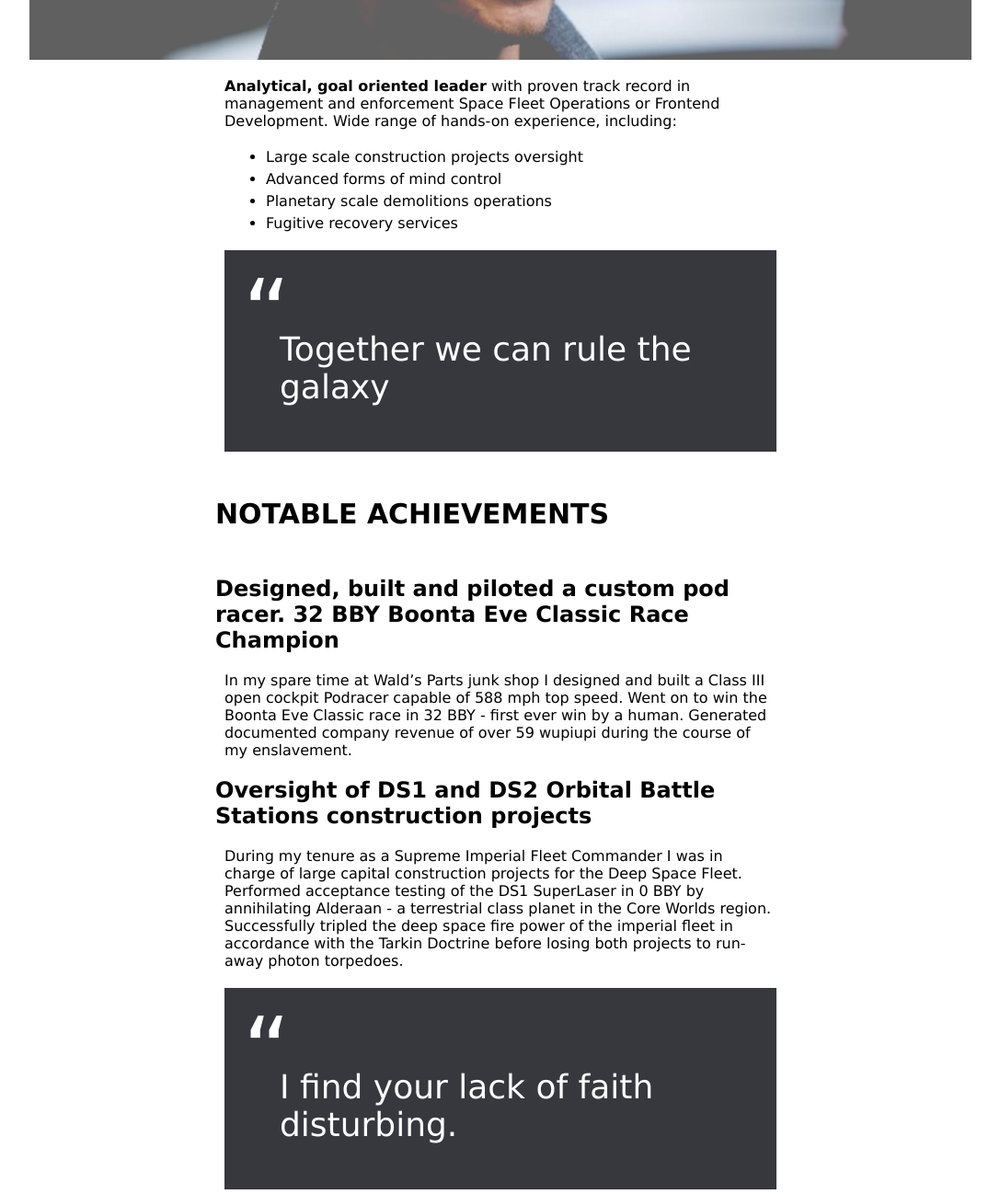
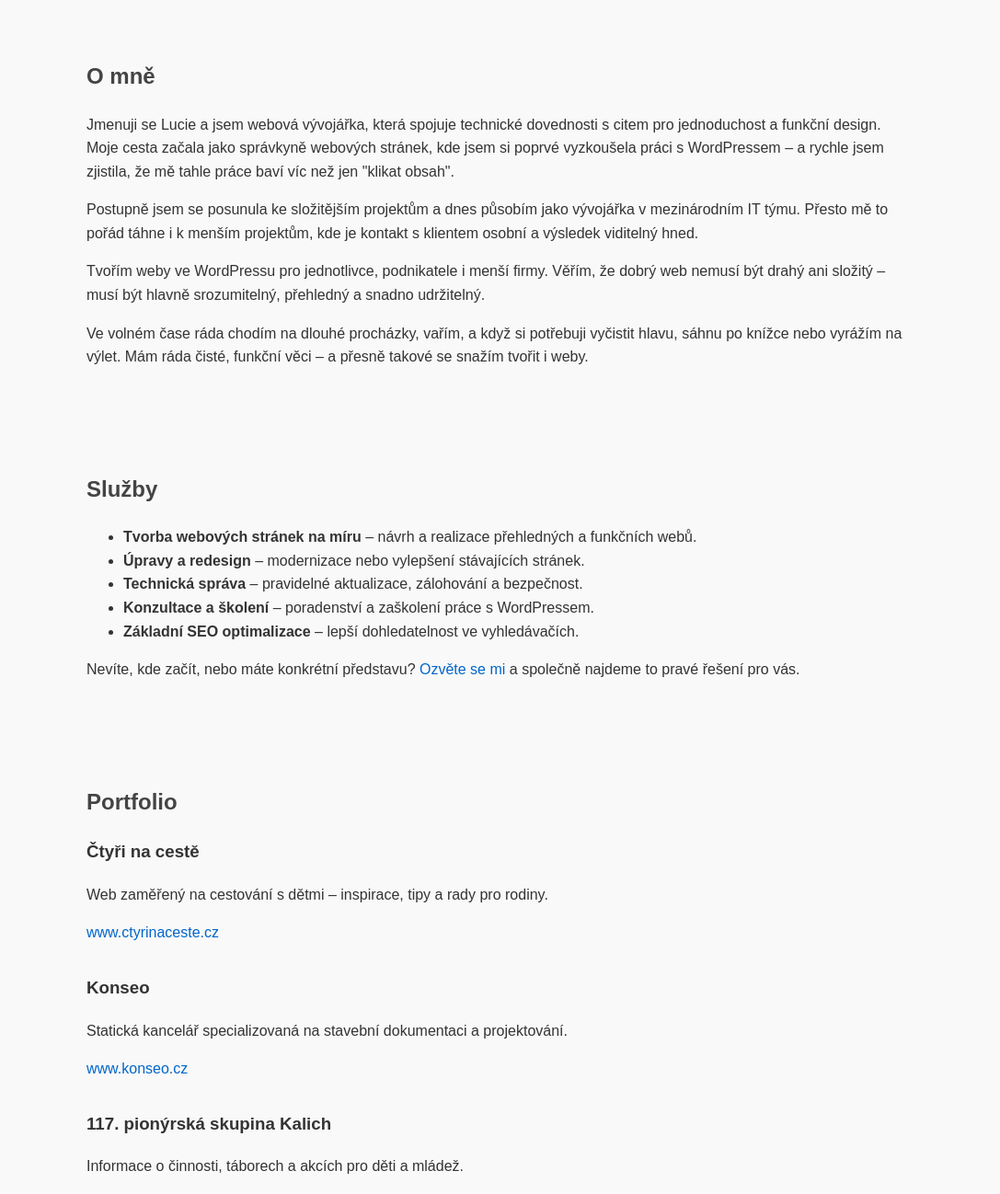
Before and after one commit to LuciePrejzova/LuciePrejzova.github.io, a plain HTML site: page index.html in a window 1280 px wide. Shown: the part 258-1556 px from the top of the page at 92% size, without its empty margins (96-1183 px from the left). Drawn offline with Linux system fonts and the light colour scheme.

Commit message:
new pages

```diff
--- a/cv.css
+++ /dev/null
@@ -1,95 +0,0 @@
-* {
-    margin: 0;
-}
-
-body {
-    font-family: 'Lucida Sans', 'Lucida Sans Regular', 'Lucida Grande', 'Lucida Sans Unicode', Geneva, Verdana, sans-serif;
-}
-
-img {
-    display: block;
-    margin-left: auto;
-    margin-right: auto;
-    width: 80%;
-}
-
-header{
-    text-align: left;
-}
-
-header h2 {
-    display: block;
-    font-size: 42px;
-    margin: -200px 0 0 25%;
-}
-
-header h1 {
-    font-size: 52px;
-    margin: 10px 0 100px 25%;
-
-}
-
-main {
-    margin: 50px 25%;
-}
-
-#first q {
-    font-weight: bold;
-
-}
-
-#first q::before {
-    content: none;
-}
-
-#first q::after {
-    content: none;
-}
-
-p {
-    margin: 20px;
-}
-
-ul {
-    margin: 20px;
-}
-
-li{
-    margin: 5px;
-}
-
-h2 {
-    font-size: 30px;
-    margin: 50px 10px;
-    text-transform: uppercase;
-}
-
-h3 {
-    font-size: 24px;
-    margin: 10px;
-}
-
-h4 {
-    font-size: 16;
-    margin: 10px;
-    font-style: italic;
-}
-
-
-blockquote {
-    font-size: 36px;
-    background-color: #36383E;
-    color: white;
-    margin: 20px;
-    padding: 50px 60px;
-
-}
-
-.quoted::before {
-    content: '\201C';
-    font-size: 100px;
-    display: block;
-    margin-top: -40px;
-    margin-bottom: -40px;
-    margin-left: -40px;
-}
--- a/index.html
+++ b/index.html
@@ -1,106 +1,172 @@
 <!DOCTYPE html>
-<html>
-
+<html lang="cs">
   <head>
-    <meta charset='utf-8'>
-    <meta name="keywords" content='curriculum vitae'>
-    <title>Anakin Skywalker</title>
-    <link rel='stylesheet' type='text/css' href='cv.css'>
-
+    <meta charset="UTF-8" />
+    <meta name="viewport" content="width=device-width, initial-scale=1.0" />
+    <title>Lucie Prejzová – Tvorba webů ve WordPressu</title>
+    <style>
+      body {
+        font-family: Arial, sans-serif;
+        margin: 0;
+        padding: 0;
+        line-height: 1.6;
+        background-color: #f9f9f9;
+        color: #333;
+      }
+      header,
+      section,
+      footer {
+        padding: 2rem;
+        max-width: 900px;
+        margin: auto;
+      }
+      header {
+        background-color: #fff;
+        text-align: center;
+        padding-top: 4rem;
+        padding-bottom: 4rem;
+      }
+      h1 {
+        font-size: 2rem;
+        margin-bottom: 0.5rem;
+      }
+      h2 {
+        margin-top: 2rem;
+        color: #444;
+      }
+      .portfolio-item {
+        margin-bottom: 2rem;
+      }
+      a {
+        color: #0066cc;
+        text-decoration: none;
+      }
+      a:hover {
+        text-decoration: underline;
+      }
+    </style>
   </head>
-
   <body>
     <header>
-        <img src="img/anakin.png">
-        <h2>Hi, my name is</h2>
-        <h1>Anakin Skywalker</h1>
+      <h1>Webové stránky na míru pro živnostníky a malé firmy</h1>
+      <p>Jednoduché. Přehledné. Funkční. Postavené na WordPressu.</p>
     </header>
 
-    <main>
-        <section id='first'>
-            <p><q>Analytical, goal oriented leader</q> with proven track record in management and enforcement Space Fleet Operations or
-                Frontend Development. Wide range of hands-on experience, including:</p>
-            <ul>
-                <li>Large scale construction projects oversight</li>
-                <li>Advanced forms of mind control</li>
-                <li>Planetary scale demolitions operations</li>
-                <li>Fugitive recovery services</li>
-            </ul>
-        </section>
-
-        <blockquote class='quoted'>Together we can rule the galaxy</blockquote>
-
-        <section>
-            <h2>Notable achievements</h2>
-            <h3>Designed, built and piloted a custom pod racer. 32 BBY Boonta Eve Classic Race Champion</h3>
-            <p>In my spare time at Wald’s Parts junk shop I designed and built a Class III open cockpit Podracer capable of 588
-                mph top speed. Went on to win the Boonta Eve Classic race in 32 BBY - first ever win by a human. Generated
-                documented company revenue of over 59 wupiupi during the course of my enslavement.
+    <section id="o-mne">
+      <h2>O mně</h2>
+      <p>
+        Jmenuji se Lucie a jsem webová vývojářka, která spojuje technické
+        dovednosti s citem pro jednoduchost a funkční design. Moje cesta začala
+        jako správkyně webových stránek, kde jsem si poprvé vyzkoušela práci s
+        WordPressem – a rychle jsem zjistila, že mě tahle práce baví víc než jen
+        "klikat obsah".
       </p>
-            <h3>Oversight of DS1 and DS2 Orbital Battle Stations construction projects</h3>
-            <p>During my tenure as a Supreme Imperial Fleet Commander I was in charge of large capital construction projects for
-                the Deep Space Fleet. Performed acceptance testing of the DS1 SuperLaser in 0 BBY by annihilating Alderaan - a
-                terrestrial class planet in the Core Worlds region. Successfully tripled the deep space fire power of the
-                imperial fleet in accordance with the Tarkin Doctrine before losing both projects to run-away photon torpedoes.
+      <p>
+        Postupně jsem se posunula ke složitějším projektům a dnes působím jako
+        vývojářka v mezinárodním IT týmu. Přesto mě to pořád táhne i k menším
+        projektům, kde je kontakt s klientem osobní a výsledek viditelný hned.
+      </p>
+      <p>
+        Tvořím weby ve WordPressu pro jednotlivce, podnikatele i menší firmy.
+        Věřím, že dobrý web nemusí být drahý ani složitý – musí být hlavně
+        srozumitelný, přehledný a snadno udržitelný.
+      </p>
+      <p>
+        Ve volném čase ráda chodím na dlouhé procházky, vařím, a když si
+        potřebuji vyčistit hlavu, sáhnu po knížce nebo vyrážím na výlet. Mám
+        ráda čisté, funkční věci – a přesně takové se snažím tvořit i weby.
       </p>
     </section>
 
-        <blockquote class='quoted'>I find your lack of faith disturbing.</blockquote>
-
-        <section>
-            <h2>Experience</h2>
-            <h3>Sith Empire Headquarters, Dromund Kaas</h3>
-            <h4>Supreme Commander of Imperial Forces, Emperor’s Enforcer</h4>
+    <section id="sluzby">
+      <h2>Služby</h2>
       <ul>
-                <li>As the right-hand man to Emperor Sidious, hunted down jedi survivors and enforced the will of the empire;</li>
-                <li>Oversaw construction of the first generation Death Star;</li>
-                <li>First ever Imperial Supreme Commander;</li>
+        <li>
+          <strong>Tvorba webových stránek na míru</strong> – návrh a realizace
+          přehledných a funkčních webů.
+        </li>
+        <li>
+          <strong>Úpravy a redesign</strong> – modernizace nebo vylepšení
+          stávajících stránek.
+        </li>
+        <li>
+          <strong>Technická správa</strong> – pravidelné aktualizace, zálohování
+          a bezpečnost.
+        </li>
+        <li>
+          <strong>Konzultace a školení</strong> – poradenství a zaškolení práce
+          s WordPressem.
+        </li>
+        <li>
+          <strong>Základní SEO optimalizace</strong> – lepší dohledatelnost ve
+          vyhledávačích.
+        </li>
       </ul>
-
-            <h3>Wally’s Parts / Toyarian Watto junk shop, Mos Espa, Tatooine</h3>
-            <h4>Enslaved Volunteer</h4>
-            <ul>
-                <li>General help and front-desk retail operations at the junk shop, second hand droid parts, mechanical / droid repair services;</li>
-                <li>Designed and piloted custom-built Podracer, ran track-side operations for the podracing team;</li>
-            </ul>
+      <p>
+        Nevíte, kde začít, nebo máte konkrétní představu?
+        <a href="mailto:lucie.prejzova@gmail.com">Ozvěte se mi</a> a společně
+        najdeme to pravé řešení pro vás.
+      </p>
     </section>
 
-        <blockquote class='quoted'>When I left you, I was but the learner; now I am the master.</blockquote>
+    <section id="portfolio">
+      <h2>Portfolio</h2>
 
-        <section>
-            <h2>Formal training</h2>
-            <h3>Green Fox Academy, Earth</h3>
-            <h4>Full stack developer</h4>
-            <ul>
-                <li>Padawan to Knight Tojas;</li>
-                <li>Learned programming with a specialisation in JavaScript and Front-end technologies</li>
-            </ul>
+      <div class="portfolio-item">
+        <h3>Čtyři na cestě</h3>
+        <p>
+          Web zaměřený na cestování s dětmi – inspirace, tipy a rady pro rodiny.
+        </p>
+        <a href="https://www.ctyrinaceste.cz" target="_blank"
+          >www.ctyrinaceste.cz</a
+        >
+      </div>
 
-            <h3>Sith Empire, Coruscant</h3>
-            <h4>Master of the Dark Side of the Force</h4>
-            <ul>
-                <li>Apprentice to Sith Lord Darth Sidious;</li>
-            </ul>
+      <div class="portfolio-item">
+        <h3>Konseo</h3>
+        <p>
+          Statická kancelář specializovaná na stavební dokumentaci a
+          projektování.
+        </p>
+        <a href="https://www.konseo.cz" target="_blank">www.konseo.cz</a>
+      </div>
 
-            <h3>Jedi Order Academy, Coruscant</h3>
-            <h4>Master of Jedi Force</h4>
-            <ul>
-                <li>Padawan to Knight Obi Wan Kenobi. Bodyguard to Senator Padme Amidala during the Clone Wars of 22 BBY;</li>
-                <li>Graduated with donors;</li>
-            </ul>
+      <div class="portfolio-item">
+        <h3>117. pionýrská skupina Kalich</h3>
+        <p>Informace o činnosti, táborech a akcích pro děti a mládež.</p>
+        <a href="https://www.117.cz" target="_blank">www.117.cz</a>
+      </div>
+
+      <div class="portfolio-item">
+        <h3>Dětský lesní klub V mechu a kapradí</h3>
+        <p>Lesní školka zaměřená na ekologii, pohyb a přírodu.</p>
+        <a href="https://www.vmechu.cz" target="_blank">www.vmechu.cz</a>
+      </div>
     </section>
 
-        <section>
-            <h2>Personal interests</h2>
+    <section id="kontakt">
+      <h2>Kontakt</h2>
+      <p>
+        Máte otázku, zájem o spolupráci nebo jen potřebujete poradit s webem?<br />
+        Napište mi – ráda si s vámi domluvím nezávaznou konzultaci.
+      </p>
 
-            <ul>
-                <li>Midi-Chlorian research as a hobby;</li>
-                <li>Recreational mind-control techniques;</li>
-                <li>Amateur and local club podracing.</li>
-            </ul>
+      <p>
+        <strong>E-mail:</strong>
+        <a href="mailto:lucie.prejzova@gmail.com">lucie.prejzova@gmail.com</a
+        ><br />
+        <strong>Telefon:</strong> +420 604 444 489<br />
+        <strong>LinkedIn:</strong>
+        <a href="https://www.linkedin.com/in/lucie-prejzova" target="_blank"
+          >linkedin.com/in/lucie-prejzova</a
+        >
+      </p>
     </section>
-    </main>
 
+    <footer>
+      <p style="text-align: center; font-size: 0.9rem; color: #999">
+        © 2025 Lucie Prejzová
+      </p>
+    </footer>
   </body>
-
 </html>
```
Lines whose indentation alone changed are shown as unchanged.
